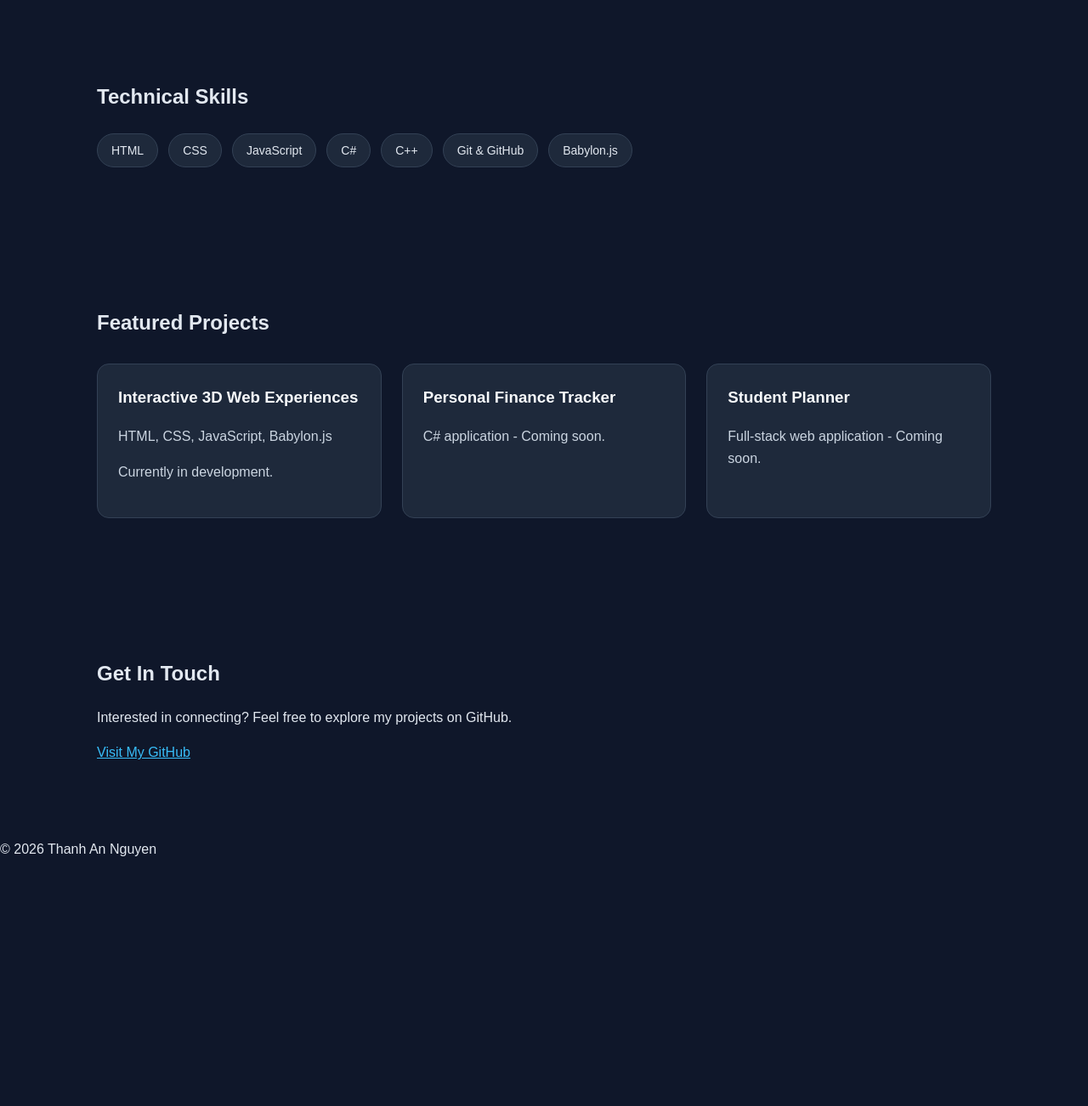
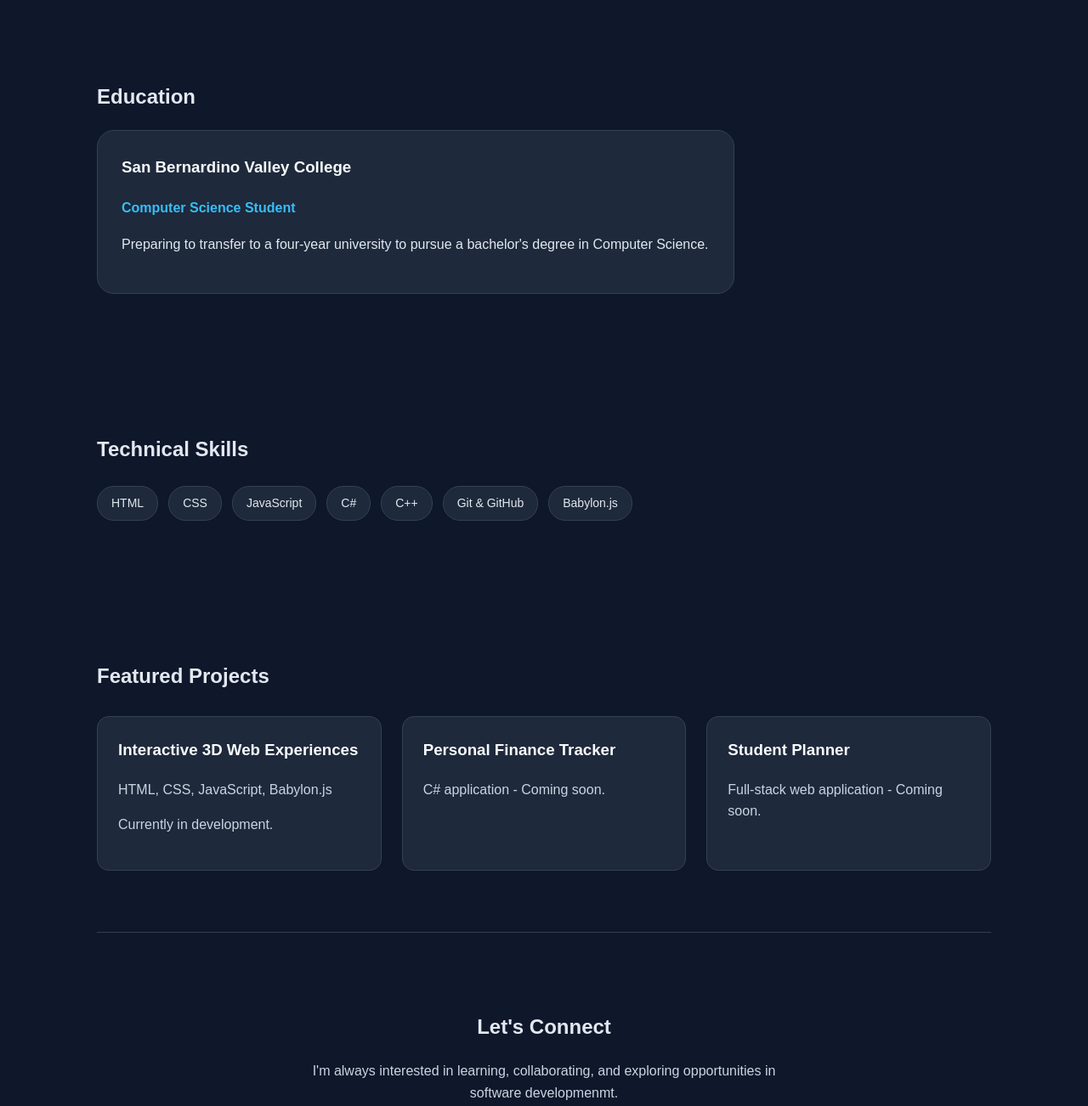
Before and after one commit to anguyen0344/anguyen0344.github.io, a plain HTML site: page index.html in a window 1280 px wide. Shown: the part 927-2229 px from the top of the page at 85% size. Before the commit the page ends 1956 px from the top, so only its background shows below. Drawn offline with Linux system fonts and the light colour scheme.

Commit message:
Improve portfolio responsiveness and add education section

```diff
--- a/index.html
+++ b/index.html
@@ -16,8 +16,10 @@
         <a href="#" class="logo">Thanh An.</a>
         <div class="nav-links">
             <a href="#about">About</a>
+            <a href="#education">Education</a>
             <a href="#skills">Skills</a>
             <a href="#projects">Projects</a>
+            <a href="#contact">Resume</a>
             <a href="#contact">Contact</a>
         </div>
      </nav>
@@ -42,6 +44,17 @@
     <h2>About Me</h2>
     <p>I am a Computer Science student at San Bernardino Valley College.
        I am passionated about software engineering and developing practical applications.</p>
+  </section>
+
+<!--  Education  -->
+  <section id="education">
+    <h2>Education</h2>
+    <article class="education-card">
+      <h3>San Bernardino Valley College</h3>
+      <p class="education-major">Computer Science Student</p>
+      <p>Preparing to transfer to a four-year university to pursue a bachelor's degree in Computer Science.</p>
+    </article>
+
   </section>
 
 <!--  Skills Section  -->
@@ -82,16 +95,22 @@
 
 <!--  Contact Section  -->
   <section id="contact">
-    <h2>Get In Touch</h2>
+    <h2>Let's Connect</h2>
     <p>
-      Interested in connecting?
-      Feel free to explore my projects on GitHub.
+      I'm always interested in learning, collaborating, and exploring opportunities in software developmenmt.
     </p>
 
     <a href="https://github.com/anguyen0344"
        target="_blank"
-       rel="noopener noreferrer">
+       rel="noopener noreferrer"
+       class="btn">
       Visit My GitHub
+      </a>
+      <a href="resume.pdf"
+       target="_blank"
+       rel="noopener noreferrer"
+       class="btn">
+      View Resume
       </a>
 
   </section>
--- a/style.css
+++ b/style.css
@@ -156,4 +156,62 @@ header {
     .project-grid{
         grid-template-columns: 1fr;
     }
+    .navbar{
+        flex-direction: column;
+        align-items: flex-start;
+        gap: 12px;
+    }
+    .nav-links{
+        gap: 12px 18px;
+    }
+    .hero {
+        min-height: 60vh;
+    }
+    .hero h1{
+        font-size:36px;
+    }
+    section{
+        padding:48px 0;
+
+    }
+    section[id]{
+        scroll-margin-top:160px;
+    }
 }
+    /*Contact Section */
+    #contact {
+        text-align: center;
+        border-top: 1px solid #334155;
+    }
+    #contact p {
+        max-width: 600px;
+        margin: 20px auto 28px;
+        color: #cbd5e1;
+    }
+    /* Footer */
+    footer {
+        text-align:center;
+        padding: 24px;
+        border-top: 1px solid #334155;
+        color: #94a3b8;
+        font-size: 14px;
+    }
+     /* Education Section */
+     .education-card {
+        background-color: #1e293b;
+        border: 1px solid #334155;
+        border-radius: 20px;
+        padding: 28px;
+        max-width: 750px;
+     }
+     .education-card h3 {
+        color: #f8fafc;
+        margin-top:0;
+     }
+     .education-major {
+        color: #38bdf8;
+        font-weight: 600;
+     }
+     .education-card p {
+        line-height: 1.7;
+     }
```
Also changed, not shown: 1 other file.
